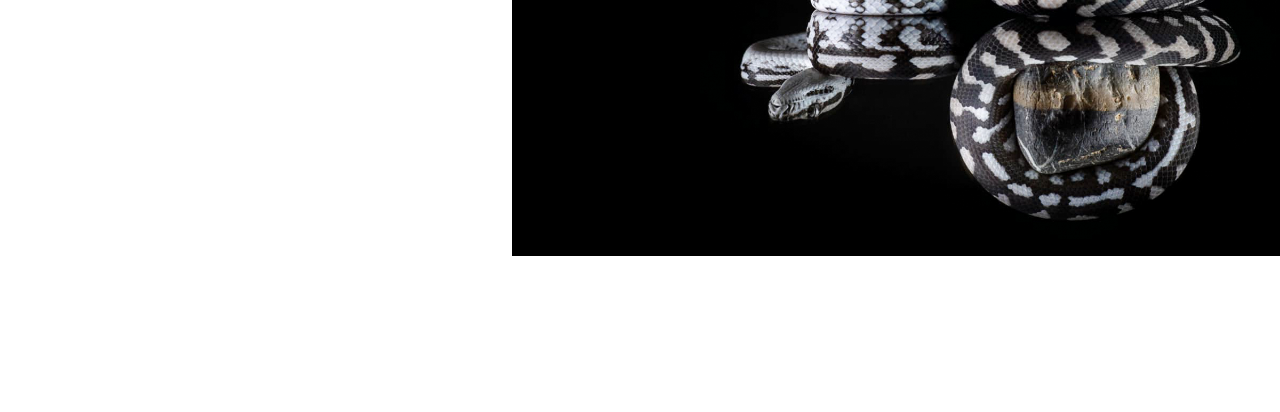
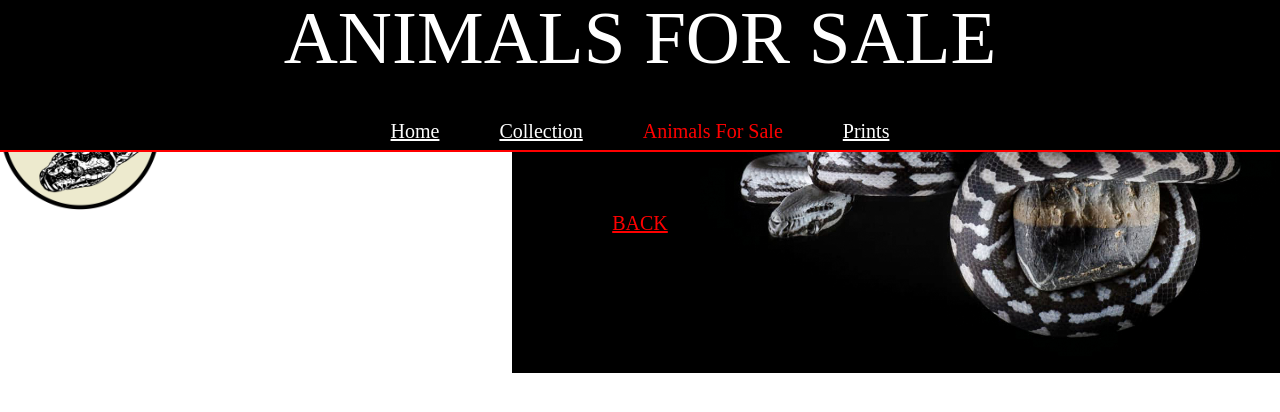
Before and after one commit to BenFrame/photo-site, a React (Create React App) app: page /AnimalsForSale in a window 1280 px wide. Before the commit this address had no page. Shown: the top 412 px of the page. Built offline with nearby package versions, Linux system fonts and the light colour scheme.

Commit message:
For sale page added

```diff
--- a/src/App.css
+++ b/src/App.css
@@ -67,7 +67,7 @@
   font-size: 75px;
   /* text-align: left; */
   color: white;
-  border-bottom: 2px solid rgb(196, 42, 42);
+  border-bottom: 2px solid red;
   top: 0;
   left: 0;
 }
@@ -162,3 +162,13 @@ Body{
   .Home-article{
     margin-top: 170px;
   }
+
+  .Link-active{
+    color: red;
+    text-decoration: none;
+  }
+
+  .Body-plain{
+    background-color: black;
+    background-size: 100%;
+  }
--- a/src/App.js
+++ b/src/App.js
@@ -6,6 +6,7 @@ import {
   Route,
   Link } from 'react-router-dom';
 import { Collection } from './Components/pages/collection';
+import {AnimalsForSale} from './Components/pages/animals-for-Sale'
 
 function App() {
 
@@ -15,6 +16,7 @@ function App() {
         <Route path="/" element={ <DefaultPage />} />
         <Route path="/Main" element={ <Main />} />
         <Route path="/Collection" element={<Collection/>}/>
+        <Route path="/AnimalsForSale" element={<AnimalsForSale/>}/>
       </Routes>
 
   )
--- a/src/Components/Main-inner.js
+++ b/src/Components/Main-inner.js
@@ -13,7 +13,7 @@ export default function Main() {
                     <h1 >WELCOME</h1>
                 </div>
                     <nav>
-                        <a href='/main'>Home</a>
+                        <a className="Link-active" href='/main'>Home</a>
                         <a href='/collection'>Collection</a>
                         <a href='/AnimalsforSale'>Animals For Sale</a>
                         <a href='/prints'>Prints</a>
--- a/src/Components/pages/animals-for-Sale.js
+++ b/src/Components/pages/animals-for-Sale.js
@@ -0,0 +1,34 @@
+import ablogo from '../photos/ablogo.181d0c94.png'
+import { Link } from 'react-router-dom';
+import '../../App.css';
+
+export const AnimalsForSale = () =>{
+    return (
+        <div >
+            <header className="App-header-inner">
+
+                <div className="Welcome-header">
+                    <h1 >ANIMALS FOR SALE</h1>
+                </div>
+                    <nav>
+                        <a href='/main'>Home</a>
+                        <a href='/collection'>Collection</a>
+                        <a className="Link-active" href='/AnimalsforSale'>Animals For Sale</a>
+                        <a href='/prints'>Prints</a>
+
+                    </nav>
+            </header>
+            <body className='Body-plain'>
+
+            </body>
+            <footer className = "Footer">
+                <div>
+
+                <img  src={ablogo} className="App-logo-inner" alt="logo"/>
+                <Link to="/main" >BACK</Link>
+
+                </div>
+            </footer>
+        </div>
+    )
+}
--- a/src/Components/pages/collection.js
+++ b/src/Components/pages/collection.js
@@ -4,7 +4,7 @@ import '../../App.css';
 
 export const Collection = () =>{
     return (
-        <div>
+        <div >
             <header className="App-header-inner">
 
                 <div className="Welcome-header">
@@ -12,12 +12,15 @@ export const Collection = () =>{
                 </div>
                     <nav>
                         <a href='/main'>Home</a>
-                        <a href='/collection'>Collection</a>
+                        <a className="Link-active" href='/collection'>Collection</a>
                         <a href='/AnimalsforSale'>Animals For Sale</a>
                         <a href='/prints'>Prints</a>
 
                     </nav>
             </header>
+            <body className='Body-plain'>
+
+            </body>
             <footer className = "Footer">
                 <div>
 
```
